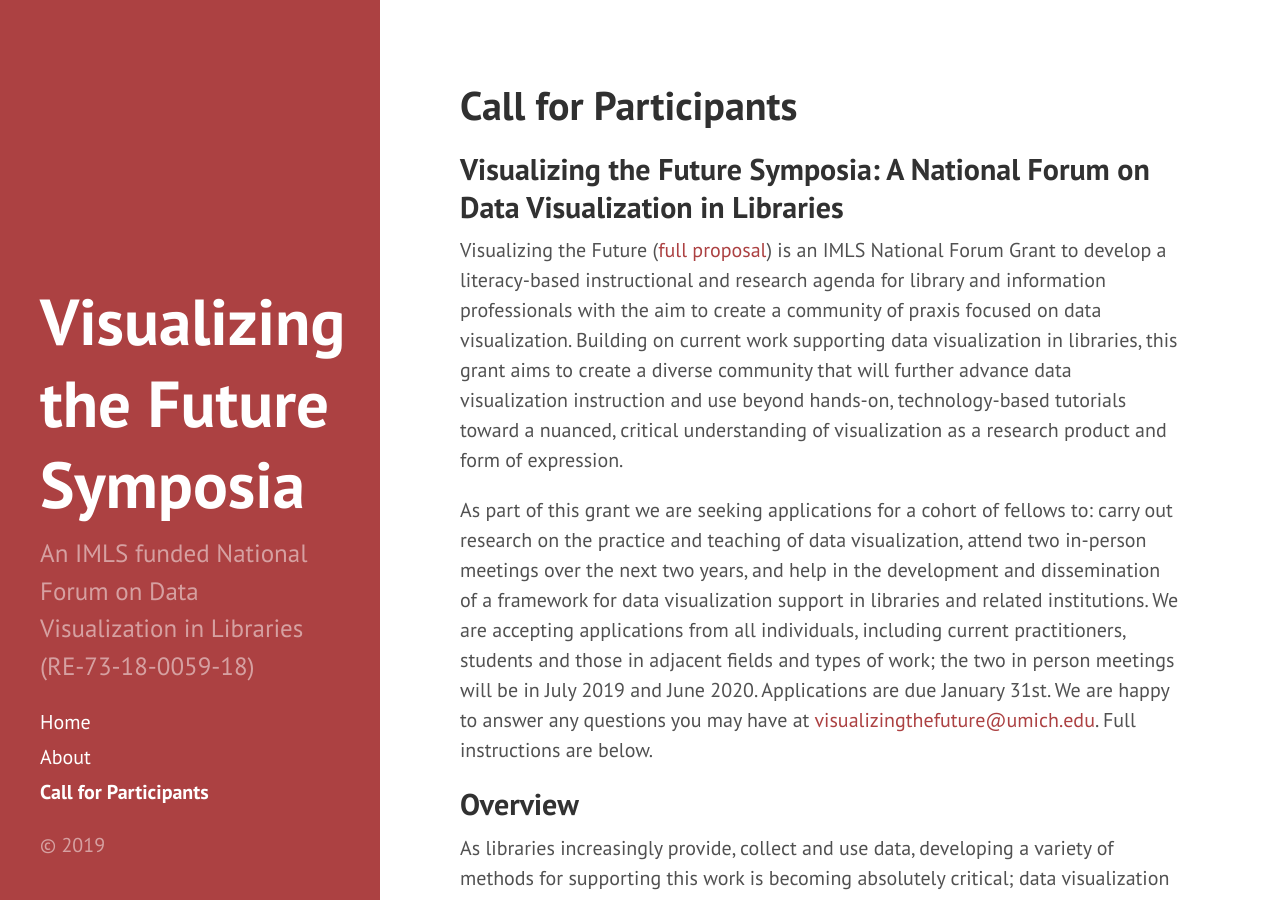
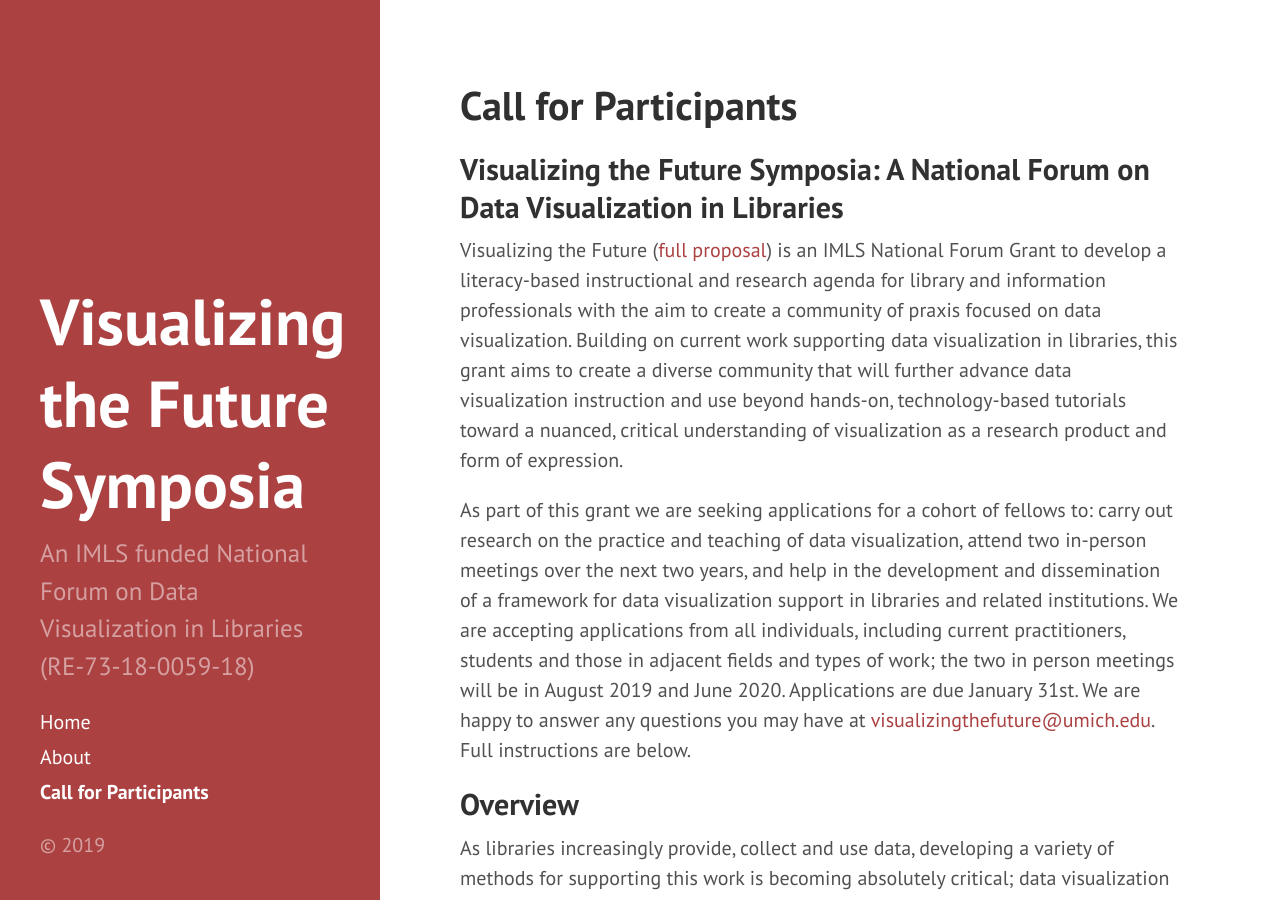
Before and after one commit to visualizingthefuture/visualizingthefuture.github.io, a Jekyll site: the page built from call.md, in a window 1280 px wide and 900 px high. Built offline with Jekyll 4.4.1, drawn with Linux system fonts in a browser that asks for light colours; some of the changed text lies outside the part shown.

Commit message:
Update call.md

```diff
--- a/call.md
+++ b/call.md
@@ -7,7 +7,7 @@
 
 Visualizing the Future ([full proposal](https://www.imls.gov/grants/awarded/re-73-18-0059)) is an IMLS National Forum Grant to develop a literacy-based instructional and research agenda for library and information professionals with the aim to create a community of praxis focused on data visualization. Building on current work supporting data visualization in libraries, this grant aims to create a diverse community that will further advance data visualization instruction and use beyond hands-on, technology-based tutorials toward a nuanced, critical understanding of visualization as a research product and form of expression.
 
-As part of this grant we are seeking applications for a cohort of fellows to: carry out research on the practice and teaching of data visualization, attend two in-person meetings over the next two years, and help in the development and dissemination of a framework for data visualization support in libraries and related institutions. We are accepting applications from all individuals, including current practitioners, students and those in adjacent fields and types of work; the two in person meetings will be in July 2019 and June 2020. Applications are due January 31st.
+As part of this grant we are seeking applications for a cohort of fellows to: carry out research on the practice and teaching of data visualization, attend two in-person meetings over the next two years, and help in the development and dissemination of a framework for data visualization support in libraries and related institutions. We are accepting applications from all individuals, including current practitioners, students and those in adjacent fields and types of work; the two in person meetings will be in August 2019 and June 2020. Applications are due January 31st.
 We are happy to answer any questions you may have at <visualizingthefuture@umich.edu>. Full instructions are below.
 
 ## Overview
@@ -25,9 +25,9 @@
 This National Forum Grant will support a series of overlapping activities to empower participants in their efforts to dig deeply into one or more areas of data visualization theory and practice and translate their understanding into modular instructional materials appropriate for a wide range of institutions and audiences. The main components of this project are listed below (further details available in the [full proposal](https://www.imls.gov/grants/awarded/re-73-18-0059)):
 
 * Recruitment of 12 fellows to participate in the national forum on visualization, under the guidance of an advisory board (December 2018 to February 2019)
-* Individual research projects (understanding that ‘research’ can take multiple forms and media) undertaken by fellows on a topic of their choosing around the practice or teaching of data visualization (March 2019 to June 2019)
+* Individual research projects (understanding that ‘research’ can take multiple forms and media) undertaken by fellows on a topic of their choosing around the practice or teaching of data visualization (March 2019 to July 2019)
 * Monthly virtual meetings to connect fellows to each other and to regional visualization communities and to build skills in curriculum development (March 2019 to November 2020)
-* A kick-off meeting in summer 2019 to explore commonalities and complications that arose throughout the research period and produce a set of specific visualization topics to develop into course modules (July 2019)
+* A kick-off meeting in summer 2019 to explore commonalities and complications that arose throughout the research period and produce a set of specific visualization topics to develop into course modules (August 7 to 9, 2019, in Ann Arbor, MI)
 * A year of course module development, delivery, and refinement, undertaken by fellows and organizers, including travel to relevant conferences and meetings of professional organizations to present and share this work (August 2019 to June 2020)
 * A final symposium in summer 2020 to review the results of instruction efforts, share strategies that worked well, and harmonize materials as needed (June 2020)
 * A close-out period for completion and dissemination of course materials and other reports from the grant activities (July 2020 to November 2020)
```
